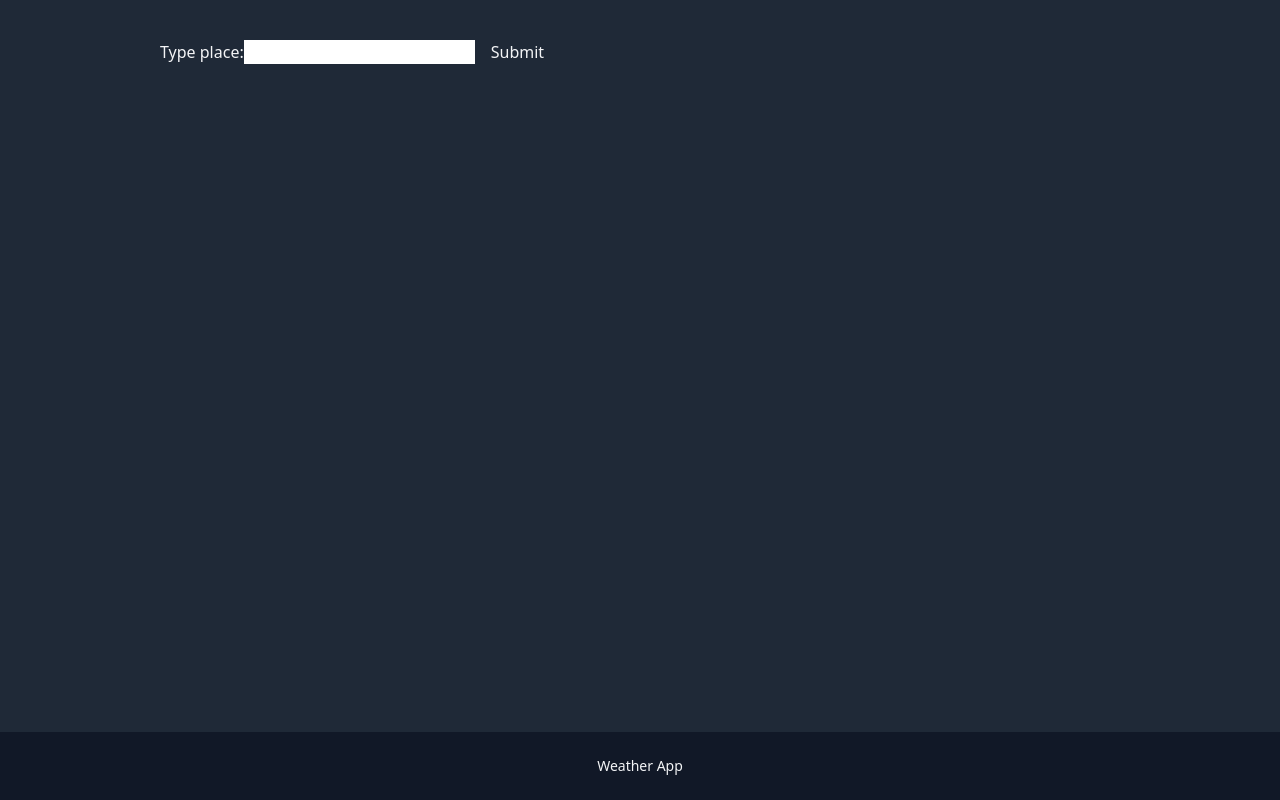
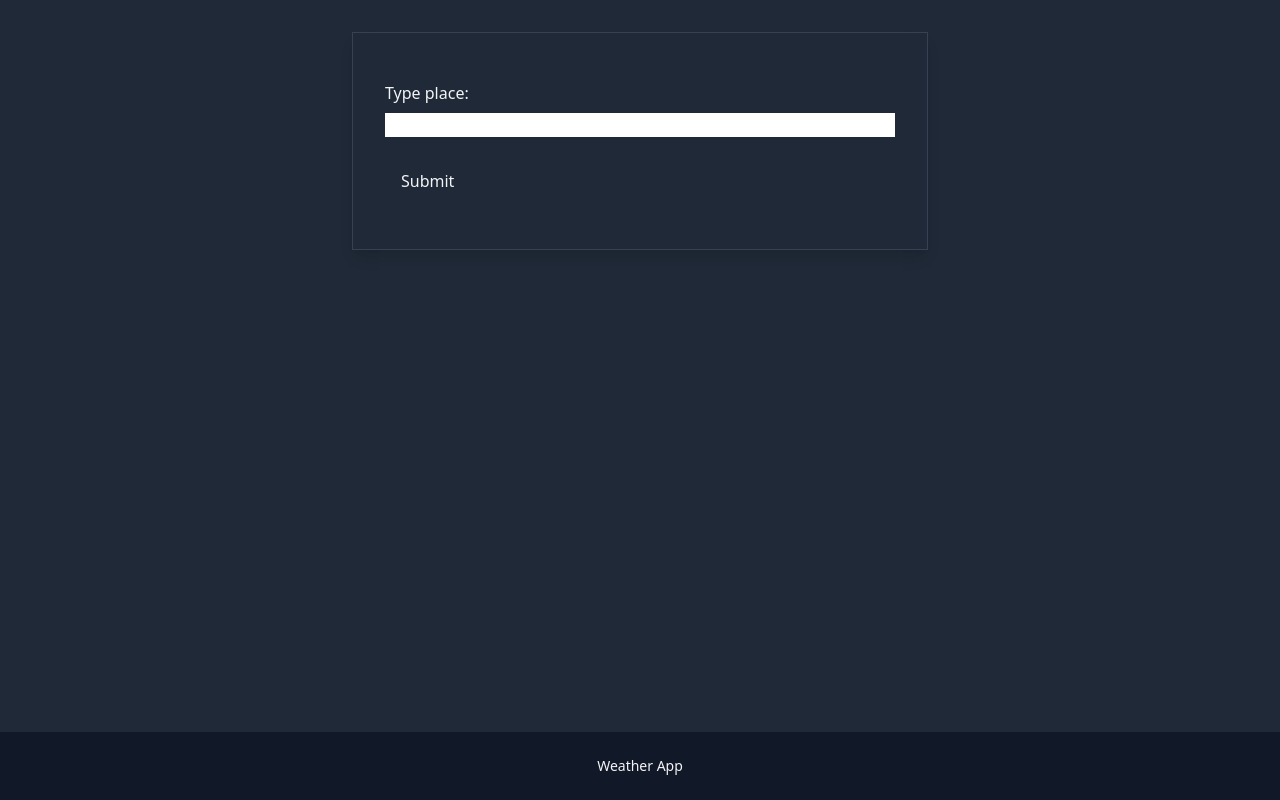
Before and after one commit to KacperNlp/vue-weather-app, a Vue app: page / in a window 1280 px wide. Built offline with nearby package versions, Linux system fonts and the light colour scheme.

Commit message:
Create AppCard component

```diff
--- /dev/null
+++ b/src/components/AppCard.vue
@@ -0,0 +1,5 @@
+<template>
+  <div class="md:px-8 md:py-12 md:shadow-lg md:border md:border-gray-700">
+    <slot></slot>
+  </div>
+</template>
--- a/src/components/AppForm.vue
+++ b/src/components/AppForm.vue
@@ -1,11 +1,16 @@
 <template>
-  <form>
-    <label for="city">Type place:</label>
-    <input type="text" id="city" />
-    <app-button>Submit</app-button>
-  </form>
+  <app-card class="max-w-xl mx-auto">
+    <form>
+      <div class="flex flex-col gap-2 mb-6">
+        <label for="city">Type place:</label>
+        <input type="text" id="city" />
+      </div>
+      <app-button>Submit</app-button>
+    </form>
+  </app-card>
 </template>
 
 <script setup>
 import AppButton from "./AppButton.vue";
+import AppCard from "./AppCard.vue";
 </script>
```
